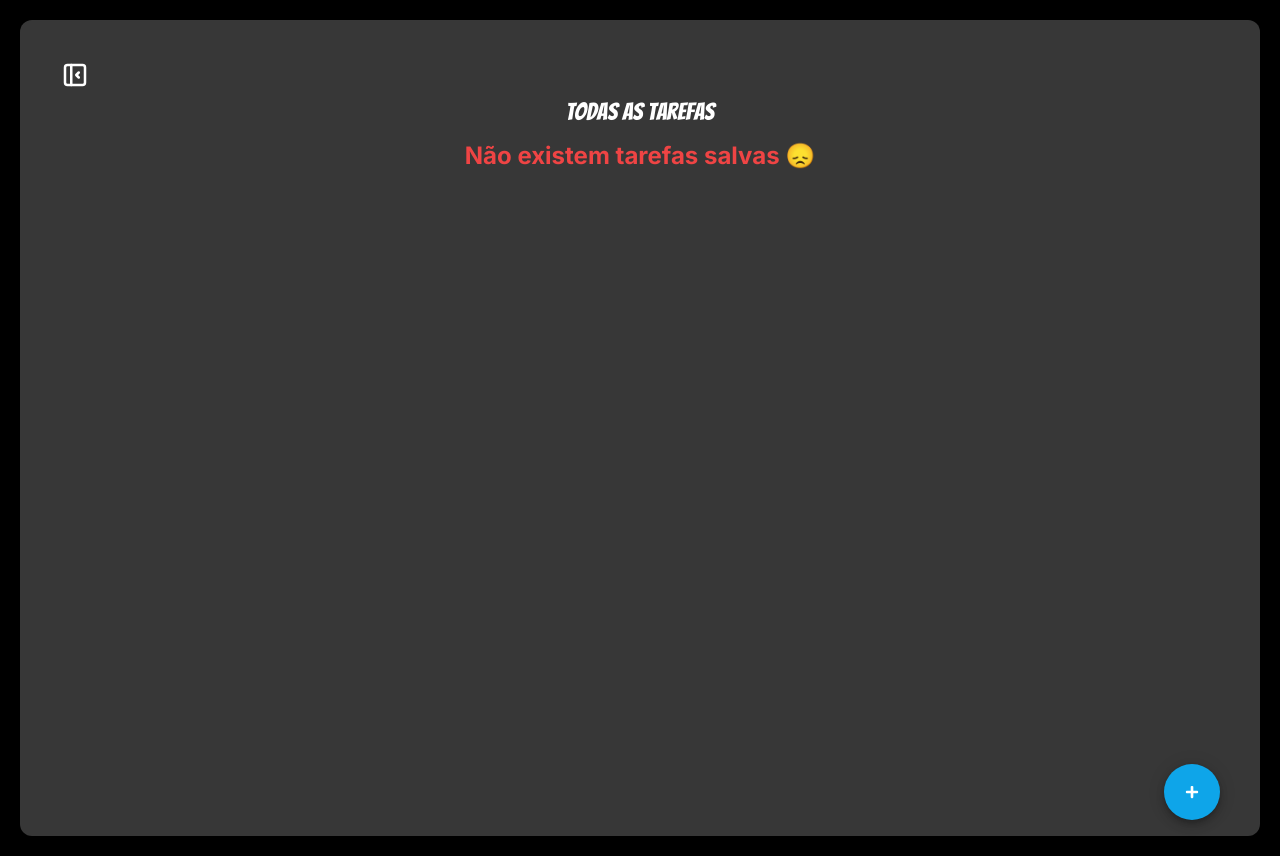
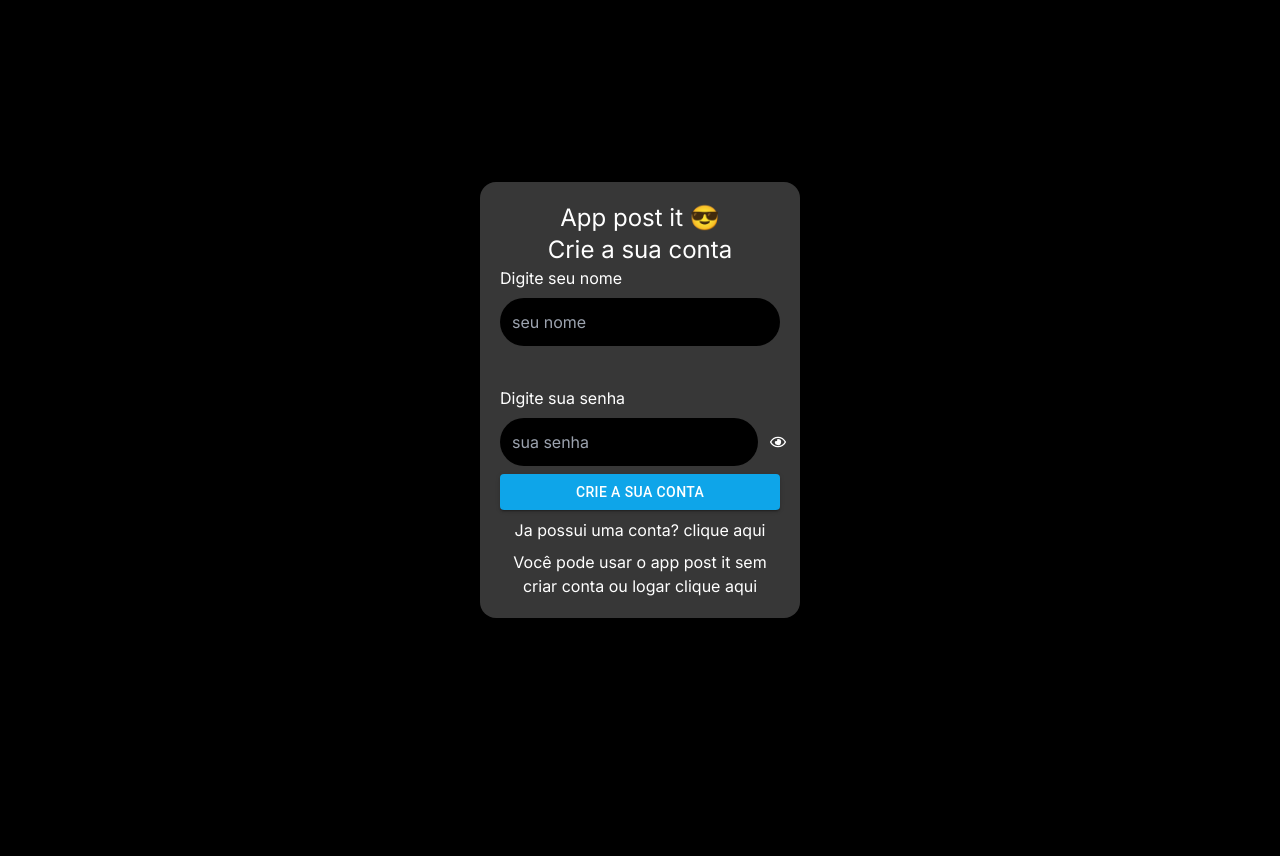
Before and after one commit to peterson337/app-post-it, a Next.js app: page / in a window 1280 px wide. After the commit the page ends 800 px from the top, so only its background shows below. Built offline with nearby package versions, Linux system fonts and the light colour scheme; a web font is replaced by a local one.

Commit message:
tela de login e criação de conta

```diff
--- a/package.json
+++ b/package.json
@@ -18,6 +18,7 @@
     "@hello-pangea/dnd": "^16.6.0",
     "@mui/material": "^5.14.20",
     "@reduxjs/toolkit": "^2.0.1",
+    "axios": "^1.8.4",
     "framer-motion": "^11.2.6",
     "install": "^0.13.0",
     "next": "14.0.3",
--- /dev/null
+++ b/src/app/components/Login.tsx
@@ -0,0 +1,124 @@
+"use client";
+import React from "react";
+import Button from "@mui/material/Button";
+import axios from "axios";
+import api from "../../service/api";
+import { FaRegEye } from "react-icons/fa";
+import { FaRegEyeSlash } from "react-icons/fa6";
+
+export default function Login({
+  setIsCloseTelaLogin,
+}: {
+  setIsCloseTelaLogin: React.Dispatch<React.SetStateAction<boolean>>;
+}) {
+  const obj = React.useRef({
+    userName: "",
+    senha: "",
+  });
+
+  const [isLogin, setIsLogin] = React.useState(false);
+  const [isSenhaVisivel, setIsSenhaVisivel] = React.useState(false);
+
+  const criarConta = async () => {
+    try {
+      const res = await api.post("/createUser", obj.current);
+
+      if ((res.status = 200)) alert("Conta criada com sucesso!");
+
+      setIsCloseTelaLogin(true);
+
+      // obj.current.userName = "";
+      // obj.current.senha = "";
+    } catch (error) {
+      if (axios.isAxiosError(error) && error.response) {
+        alert(error.response.data.error);
+      } else {
+        console.error("An unexpected error occurred:", error);
+      }
+    }
+  };
+
+  const login = async () => {
+    try {
+      const res = await api.post("/login", obj.current);
+      alert(res.data.message);
+      setIsCloseTelaLogin(true);
+    } catch (error) {
+      if (axios.isAxiosError(error) && error.response) {
+        alert(error.response.data.error);
+      } else {
+        console.error("An unexpected error occurred:", error);
+      }
+    }
+  };
+
+  return (
+    <>
+      <section
+        style={{ color: "white" }}
+        className="flex justify-center items-center h-screen"
+      >
+        <div
+          className="bg-[#373737] flex flex-col p-5 rounded-2xl"
+          style={{ width: "20rem" }}
+        >
+          <h2 className="text-center text-2xl">App post it 😎</h2>
+
+          <h2 className="text-center text-2xl">
+            {isLogin ? "Login" : "Crie a sua conta"}
+          </h2>
+
+          <div className="flex flex-col gap-2">
+            <h3>Digite seu nome</h3>
+            <input
+              type="text"
+              placeholder="seu nome"
+              className="p-3 bg-black rounded-full outline-none"
+              onChange={(e) => (obj.current.userName = e.target.value)}
+            />
+
+            <br />
+            <h3>Digite sua senha</h3>
+
+            <div className="inline-flex gap-3">
+              <input
+                type={isSenhaVisivel ? "text" : "password"}
+                placeholder="sua senha"
+                className="p-3 bg-black rounded-full outline-none"
+                onChange={(e) => (obj.current.senha = e.target.value)}
+              />
+
+              <button onClick={() => setIsSenhaVisivel((prev) => !prev)}>
+                {isSenhaVisivel ? <FaRegEyeSlash /> : <FaRegEye />}
+              </button>
+            </div>
+
+            <Button
+              variant="contained"
+              className="bg-sky-500"
+              onClick={isLogin ? login : criarConta}
+            >
+              {isLogin ? "Logar" : "Crie a sua conta"}
+            </Button>
+
+            <p
+              className="cursor-pointer text-center  hover:text-sky-700"
+              onClick={() => setIsLogin((prev) => !prev)}
+            >
+              {!isLogin
+                ? "Ja possui uma conta? clique aqui"
+                : "Não possui uma conta? clique aqui"}
+            </p>
+
+            <p
+              className="cursor-pointer text-center  hover:text-sky-700"
+              onClick={() => setIsCloseTelaLogin(true)}
+            >
+              Você pode usar o app post it sem criar conta ou logar clique aqui
+            </p>
+          </div>
+        </div>
+      </section>
+    </>
+  );
+}
--- a/src/app/page.tsx
+++ b/src/app/page.tsx
@@ -1,9 +1,19 @@
-import Image from 'next/image'
+"use client";
+
+import React from "react";
+import Image from "next/image";
 import { Principal } from "./components/Principal";
+import Login from "./components/Login";
 export default function Home() {
+  const [isCloseTelaLogin, setIsCloseTelaLogin] = React.useState(false);
+
   return (
     <main>
-      <Principal/>
+      {isCloseTelaLogin ? (
+        <Principal />
+      ) : (
+        <Login setIsCloseTelaLogin={setIsCloseTelaLogin} />
+      )}
     </main>
-  )
+  );
 }
--- /dev/null
+++ b/src/service/api.ts
@@ -0,0 +1,7 @@
+import axios from "axios";
+
+const api = axios.create({
+  baseURL: "http://localhost:5000/",
+});
+
+export default api;
```
Also changed, not shown: 1 other file (tests, documents, lock files or other folders).
